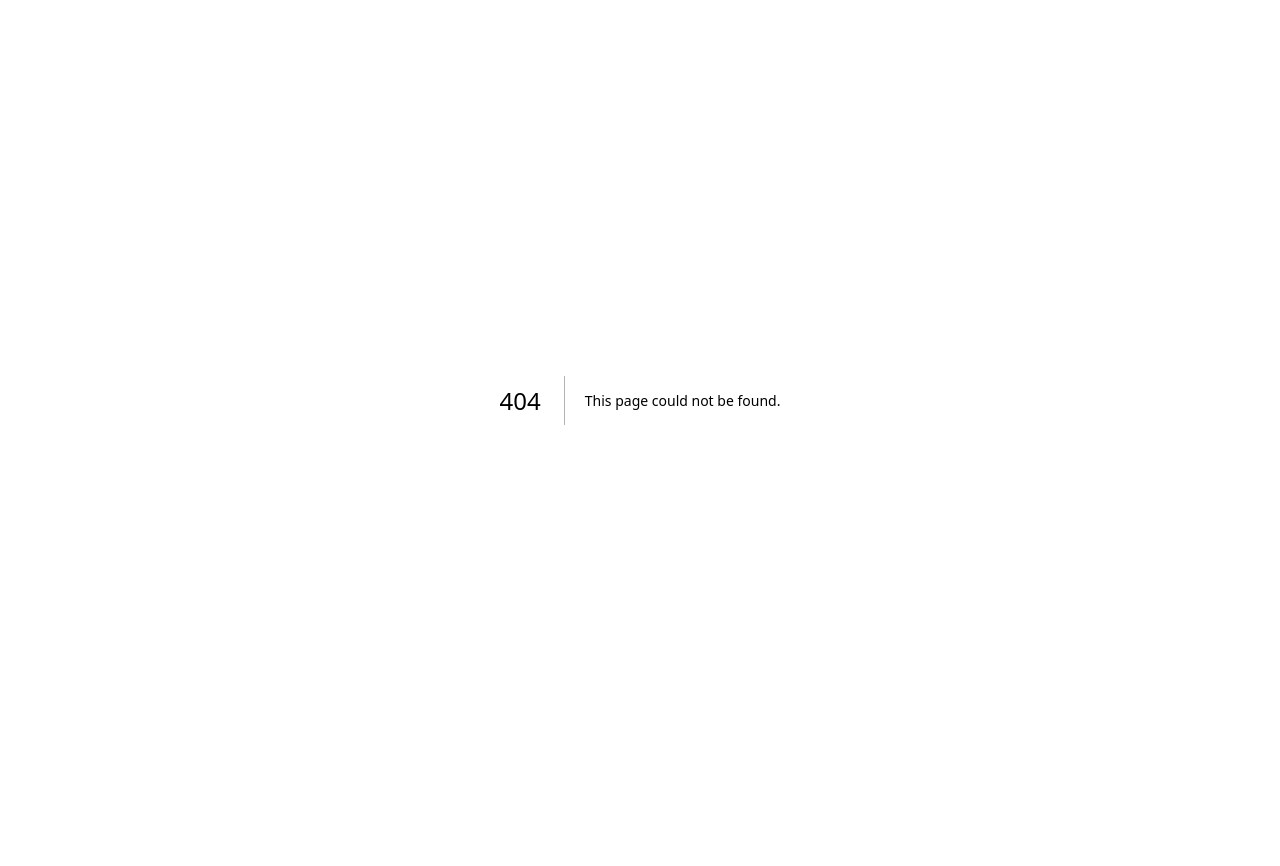
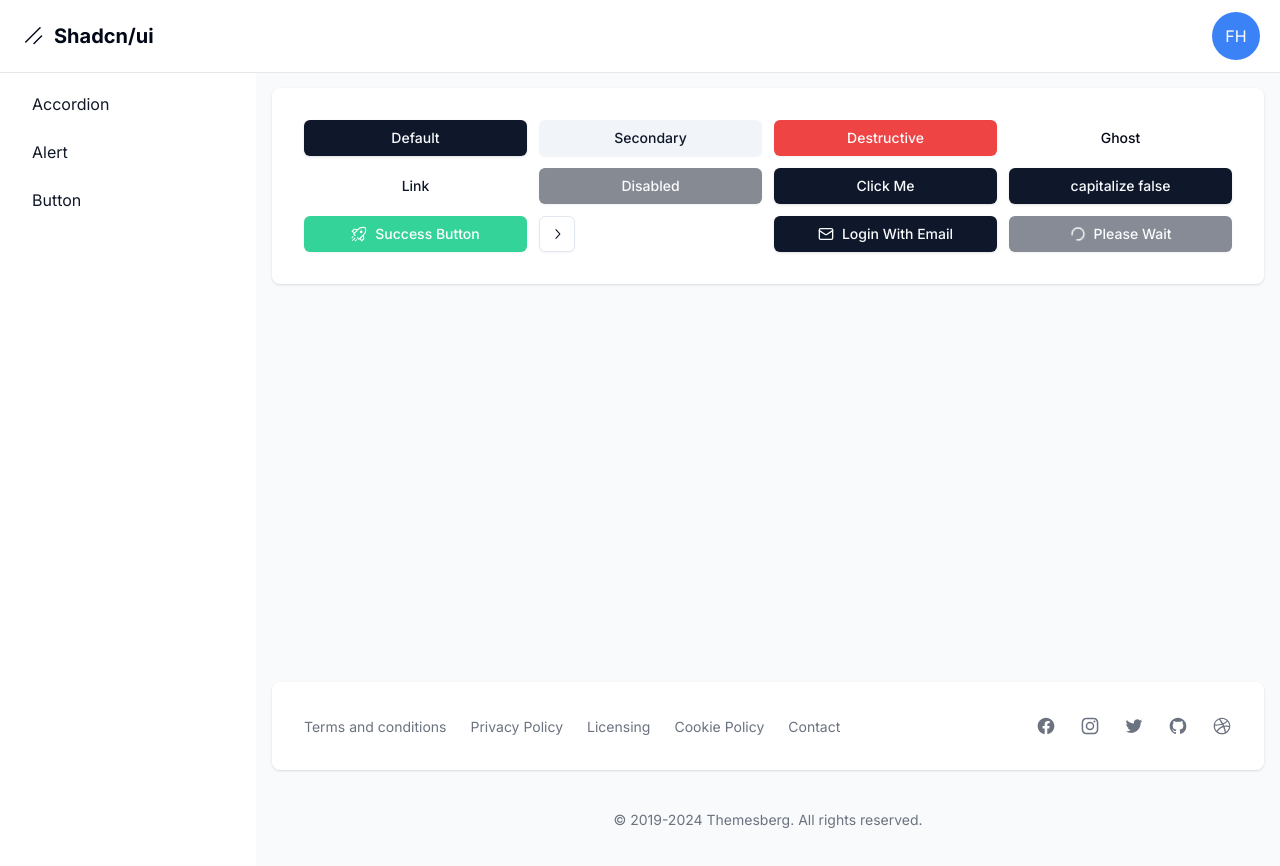
Before and after one commit to Neyza24/dashboard-shadcn, a Next.js app: page /dashboard/button in a window 1280 px wide. Before the commit this address had no page. Shown: the top 866 px of the page. Before the commit the page ends 800 px from the top, so only its background shows below. Built offline with nearby package versions, Linux system fonts and the light colour scheme.

Commit message:
feature: implement Button component and variants

```diff
--- a/package.json
+++ b/package.json
@@ -11,6 +11,7 @@
   "dependencies": {
     "@radix-ui/react-accordion": "^1.2.0",
     "@radix-ui/react-icons": "^1.3.0",
+    "@radix-ui/react-slot": "^1.1.0",
     "class-variance-authority": "^0.7.0",
     "clsx": "^2.1.1",
     "lucide-react": "^0.441.0",
--- /dev/null
+++ b/src/app/dashboard/button/page.tsx
@@ -0,0 +1,33 @@
+'use client';
+
+import { Button } from "@/components/ui/button";
+import { ChevronRightIcon, RocketIcon } from "@radix-ui/react-icons";
+import { Loader2, Mail } from "lucide-react";
+
+export default function Page() {
+    return (
+        <div className="grid grid-cols-1 sm:grid-cols-2 md:grid-cols-3 lg:grid-cols-4 gap-3">
+            <Button>Default</Button>
+            <Button variant="secondary">Secondary</Button>
+            <Button variant="destructive">destructive</Button>
+            <Button variant="ghost">ghost</Button>
+            <Button variant="link">link</Button>
+            <Button disabled>disabled</Button>
+            <Button onClick={() => console.log('Hola mundo')}>Click me</Button>
+            <Button capitalize={false}>capitalize false</Button>
+            <Button variant="success">
+                <RocketIcon className="mr-2 h-4 w-4" /> Success Button
+            </Button>
+            <Button variant="outline" size="icon">
+                <ChevronRightIcon className="h-4 w-4" />
+            </Button>
+            <Button>
+                <Mail className="mr-2 h-4 w-4" /> Login with Email
+            </Button>
+            <Button disabled>
+                <Loader2 className="mr-2 h-4 w-4 animate-spin" />
+                Please wait
+            </Button>
+        </div>
+    );
+}
--- a/src/app/dashboard/layout.tsx
+++ b/src/app/dashboard/layout.tsx
@@ -6,6 +6,7 @@
 const links = [
     { name: "accordion", href: "accordion" },
     { name: "alert", href: "alert" },
+    { name: "button", href: "button" },
 ];
 
 export default function DashboardLayout({
--- /dev/null
+++ b/src/components/ui/button.tsx
@@ -0,0 +1,61 @@
+import * as React from "react"
+import { Slot } from "@radix-ui/react-slot"
+import { cva, type VariantProps } from "class-variance-authority"
+
+import { cn } from "@/lib/utils"
+
+const buttonVariants = cva(
+  "inline-flex items-center justify-center whitespace-nowrap rounded-md text-sm font-medium transition-colors focus-visible:outline-none focus-visible:ring-1 focus-visible:ring-ring disabled:pointer-events-none disabled:opacity-50",
+  {
+    variants: {
+      variant: {
+        default:
+          "bg-primary text-primary-foreground shadow hover:bg-primary/90",
+        success:
+          "bg-emerald-400 text-white shadow-sm hover:bg-emerald-500 [&>svg]:text-white",
+        destructive:
+          "bg-destructive text-destructive-foreground shadow-sm hover:bg-destructive/90",
+        outline:
+          "border border-input bg-background shadow-sm hover:bg-accent hover:text-accent-foreground",
+        secondary:
+          "bg-secondary text-secondary-foreground shadow-sm hover:bg-secondary/80",
+        ghost: "hover:bg-accent hover:text-accent-foreground",
+        link: "text-primary underline-offset-4 hover:underline",
+
+      },
+      size: {
+        default: "h-9 px-4 py-2",
+        sm: "h-8 rounded-md px-3 text-xs",
+        lg: "h-10 rounded-md px-8",
+        icon: "h-9 w-9",
+      },
+    },
+    defaultVariants: {
+      variant: "default",
+      size: "default",
+    },
+  }
+)
+
+export interface ButtonProps
+  extends React.ButtonHTMLAttributes<HTMLButtonElement>,
+    VariantProps<typeof buttonVariants> {
+  asChild?: boolean;
+  capitalize?: boolean;
+}
+
+const Button = React.forwardRef<HTMLButtonElement, ButtonProps>(
+  ({ className, variant, size, asChild = false, capitalize = true, ...props }, ref) => {
+    const Comp = asChild ? Slot : "button"
+    return (
+      <Comp
+        className={cn(buttonVariants({ variant, size, className }), { capitalize: capitalize, })}
+        ref={ref}
+        {...props}
+      />
+    )
+  }
+)
+Button.displayName = "Button"
+
+export { Button, buttonVariants }
```
Also changed, not shown: 1 other file (tests, documents, lock files or other folders).
